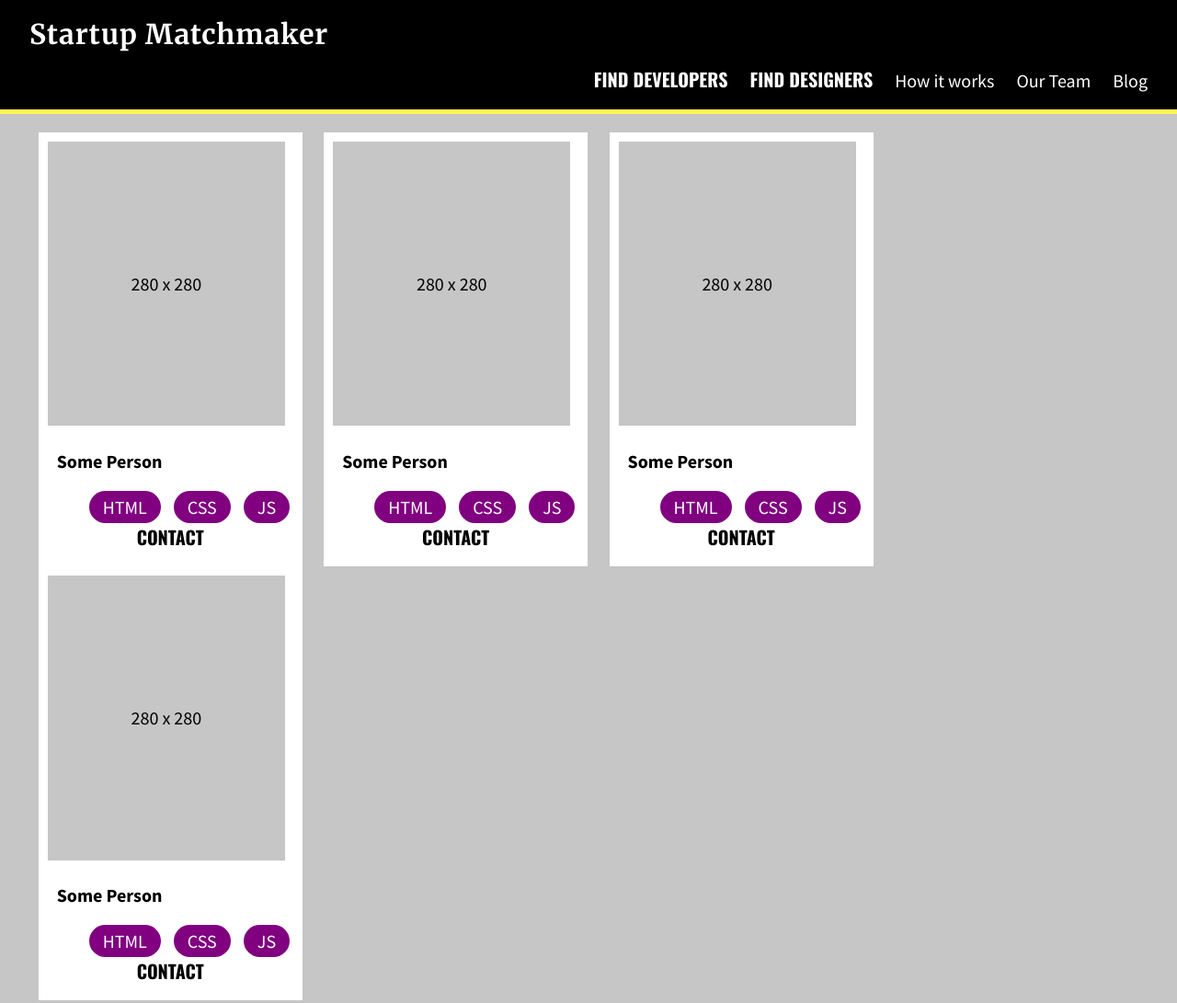
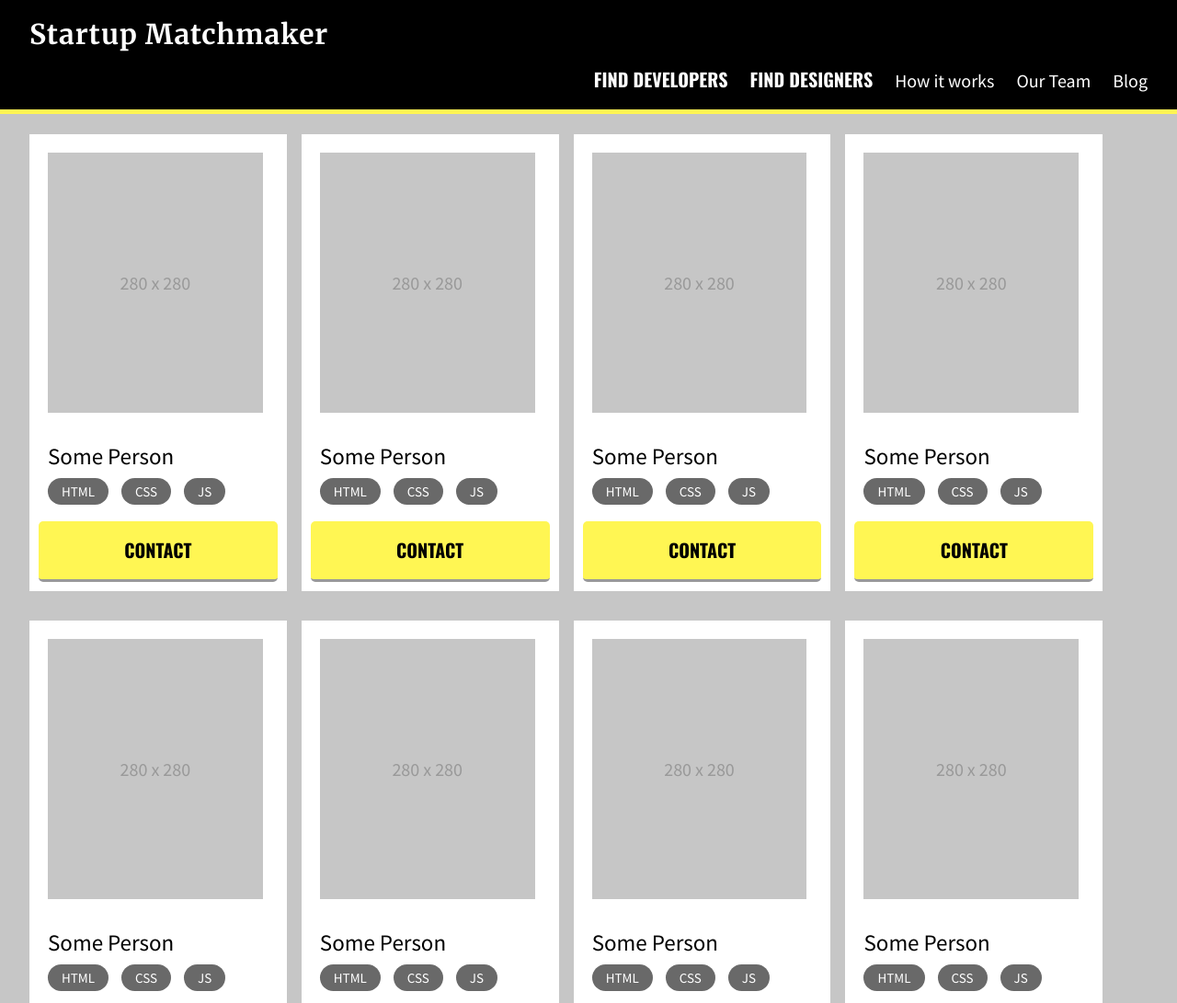
Before and after one commit to RV3310/matchmaker_startup, a plain HTML site: page find_developers.html in a window 1280 px wide. Shown: the top 1091 px of the page at 92% size. Drawn offline with nearby package versions, Linux system fonts and the light colour scheme.

Commit message:
update_171217

```diff
--- a/css/styles.css
+++ b/css/styles.css
@@ -34,8 +34,37 @@ Dark grey:      #999999;
   width: 95%;
 }
 
+
 .devs {
 	background-color: #C6C6C6;
+}
+
+a:hover {
+		font-weight: 900;
+}
+
+li:hover {
+	font-weight: 900;
+}
+
+.fixed {
+  position: fixed;
+  width: 100%;
+  top: 0;
+  z-index: 100;
+  overflow-y: auto;
+}
+
+.relative {
+  position: relative;
+  top: 120px;
+}
+
+.absolute {
+  position: absolute;
+  bottom: 100px;
+  top: 120;
+
 }
 
 
@@ -73,6 +102,7 @@ html {
 	font-size: 20px;
 }
 
+
 a {
 	text-decoration: none;
 }
@@ -89,7 +119,7 @@ grows to 100% width of parent*/
 	color: #000;
 	display: block;
 	text-align: center;
-	padding: 10px 0 20px;
+	padding: 20px 0 20px;
 }
 
 /********************************
@@ -140,6 +170,14 @@ header li:last-child {
 header a {
 	color: #fff;
 }
+
+.box h4 {
+	margin-left: 10px;
+	margin-bottom: 10px;
+	font-weight: 300;
+	font-size: 25px;
+}
+
 
 /********************************
 HEADER STYLES ENDS
@@ -230,6 +268,11 @@ CTA Styling
 	border-bottom: 3px solid #999999;
 }
 
+.contact {
+	border-bottom: 3px solid #999999;
+	border-radius: 5px;
+}
+
 /********************************
 CTA Styling ENDS
 *********************************/
@@ -281,6 +324,10 @@ footer {
 	padding: 20px 0;
 }
 
+/**********************************
+DEV PAGE STYLING
+************************************/
+
 .img {
   background-color: #C6C6C6;
   padding: 50% 0;
@@ -288,6 +335,7 @@ footer {
   display: block;
   margin: 10px;
   text-align: center;
+  color: #999999;
 }
 
 h4 {
@@ -298,12 +346,21 @@ margin-left: 20px;
   padding-left: 0;
 }
 
+.profiles li:first-child {
+	margin-left: 0;
+}
+
+.profiles li:last-child {
+	margin-right: 0;
+}
+
 .profiles li {
   list-style: none;
   display: inline-block;
-  width: 23.6%;
-  margin: 0 .8%;
+  width: 23%;
+  margin: .5% .5%;
   background-color: white;
+  padding: 10px;
 
 }
 
@@ -311,19 +368,22 @@ margin-left: 20px;
  border: none;
  display: inline;
  margin: 20px auto 20px 10px;
- background-color: purple;
+ background-color: #696969;
  color: white;
- padding: 5px 15px 5px 15px;
+ padding: 5px  15px;
  border-radius: 50px;
+ font-size: 15px;
 }
 
 .skills li:first-child {
-  margin-left: 15px;
+  margin-left: 0;
+}
+
+ul .skills {
+	padding-left: 10px;
 }
 
 
-
 /******************************
-STYLING Boxes
+DEV PAGE STLYING
 ******************************
-*/
--- a/find_developers.html
+++ b/find_developers.html
@@ -11,7 +11,7 @@
     <link rel="stylesheet" href="./css/styles.css">
   </head>
   <body class="devs">
-    <header>
+    <header class="fixed">
       <div class="container clearfix">
         <h1><a href="./index.html">Startup Matchmaker</a></h1>
 
@@ -26,8 +26,8 @@
         </nav>
       </div>
     </header>
-
-    <div class="container row_1">
+<section class="relative">
+    <div class="container row_1 ">
       <ul class="profiles" >
         <li class="box col_1">
           <span class="img">280 x 280</span>
@@ -37,7 +37,8 @@
             <li>CSS</li>
             <li>JS</li>
           </ul>
-          <a href="#" class="cta contact">Contact</a>
+          <br>
+          <a href="#" class="cta cta_yellow contact">Contact</a>
         </li>
         <li class="box col_2">
           <span class="img">280 x 280</span>
@@ -47,7 +48,8 @@
             <li>CSS</li>
             <li>JS</li>
           </ul>
-          <a href="#" class="cta contact">Contact</a>
+          <br>
+          <a href="#" class="cta cta_yellow contact">Contact</a>
         </li>
         <li class="box col_3">
           <span class="img">280 x 280</span>
@@ -57,7 +59,8 @@
             <li>CSS</li>
             <li>JS</li>
           </ul>
-          <a href="#" class="cta contact">Contact</a>
+          <br>
+          <a href="#" class="cta cta_yellow contact">Contact</a>
         </li>
         <li class="box col_4">
           <span class="img">280 x 280</span>
@@ -67,7 +70,8 @@
             <li>CSS</li>
             <li>JS</li>
           </ul>
-          <a href="#" class="cta contact">Contact</a>
+          <br>
+          <a href="#" class="cta cta_yellow contact">Contact</a>
         </li>
       </ul>
     </div>
@@ -81,7 +85,8 @@
             <li>CSS</li>
             <li>JS</li>
           </ul>
-          <a href="#" class="cta contact">Contact</a>
+          <br>
+          <a href="#" class="cta cta_yellow contact">Contact</a>
         </li>
         <li class="box col_2">
           <span class="img">280 x 280</span>
@@ -91,7 +96,8 @@
             <li>CSS</li>
             <li>JS</li>
           </ul>
-          <a href="#" class="cta contact">Contact</a>
+          <br>
+          <a href="#" class="cta cta_yellow contact">Contact</a>
         </li>
         <li class="box col_3">
           <span class="img">280 x 280</span>
@@ -101,7 +107,8 @@
             <li>CSS</li>
             <li>JS</li>
           </ul>
-          <a href="#" class="cta contact">Contact</a>
+          <br>
+          <a href="#" class="cta cta_yellow contact">Contact</a>
         </li>
         <li class="box col_4">
           <span class="img">280 x 280</span>
@@ -111,7 +118,8 @@
             <li>CSS</li>
             <li>JS</li>
           </ul>
-          <a href="#" class="cta contact">Contact</a>
+          <br>
+          <a href="#" class="cta cta_yellow contact">Contact</a>
         </li>
       </ul>
     </div>
@@ -125,7 +133,8 @@
             <li>CSS</li>
             <li>JS</li>
           </ul>
-          <a href="#" class="cta contact">Contact</a>
+          <br>
+          <a href="#" class="cta cta_yellow contact">Contact</a>
         </li>
         <li class="box col_2">
           <span class="img">280 x 280</span>
@@ -135,7 +144,8 @@
             <li>CSS</li>
             <li>JS</li>
           </ul>
-          <a href="#" class="cta contact">Contact</a>
+          <br>
+          <a href="#" class="cta cta_yellow contact">Contact</a>
         </li>
         <li class="box col_3">
           <span class="img">280 x 280</span>
@@ -145,7 +155,8 @@
             <li>CSS</li>
             <li>JS</li>
           </ul>
-          <a href="#" class="cta contact">Contact</a>
+          <br>
+          <a href="#" class="cta cta_yellow contact">Contact</a>
         </li>
         <li class="box col_4">
           <span class="img">280 x 280</span>
@@ -155,13 +166,15 @@
             <li>CSS</li>
             <li>JS</li>
           </ul>
-          <a href="#" class="cta contact">Contact</a>
+          br
+          <a href="#" class="cta cta_yellow contact">Contact</a>
         </li>
       </ul>
     </div>
+</section>
 
 
-    <footer>
+    <footer class="relative">
       <div class="container">
         <span class="cr">&copy; 2013 Startup Matchmaker. Made in NY.</span>
       </div>
```
Also changed, not shown: index.html (+2 -2 lines), 1 other file.
